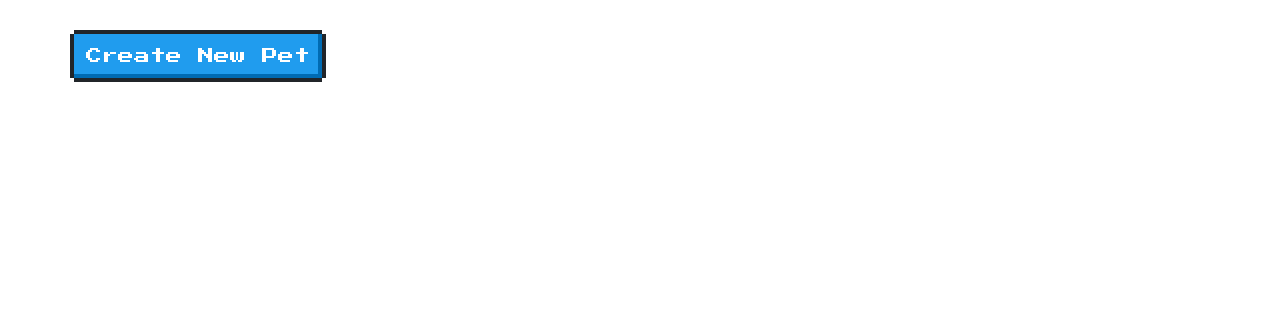
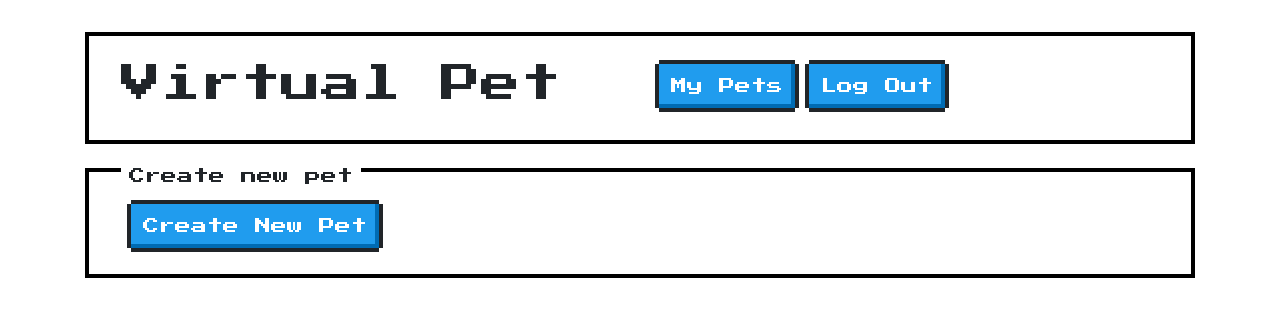
Before and after one commit to seraphina-b/virtual-pets, a React (Create React App) app in the folder react/: page /create in a window 1280 px wide. Shown: the top 316 px of the page. Built offline with nearby package versions, Linux system fonts and the light colour scheme; no server answers.

Commit message:
added nav bar to create pet

```diff
--- a/react/src/views/Create.js
+++ b/react/src/views/Create.js
@@ -1,6 +1,6 @@
 import React from "react";
 import NewPet from "./NewPet.js";
-
+import { Link } from "react-router-dom";
 //i think this is what we want the /pets to be in many ways
 class Create extends React.Component {
   constructor(props) {
@@ -48,7 +48,27 @@ class Create extends React.Component {
 
   render() {
     return (
-      <div>
+      <div className="container">
+        <nav className="nes-container with-title">
+          <div className="row">
+            <div className="col">
+              <h1>Virtual Pet</h1>
+            </div>
+            <div className="col">
+              {/* Kat note: a button that directs users to Pets.js (list) */}
+              <Link to="/pets" className="nes-btn is-primary">
+                My Pets
+              </Link>
+              <button type="button" className="nes-btn is-primary">
+                Log Out
+              </button>
+            </div>
+          </div>
+        </nav>
+
+        <br></br>
+        <div className="nes-container with-title">
+          <h3 className="title">Create new pet</h3>
           <button
             type="button"
             onClick={this.handleClick}
@@ -63,6 +83,7 @@ class Create extends React.Component {
             })}
           </div>
         </div>
+      </div>
     );
   }
 }
--- a/react/src/views/Pet/Pet.js
+++ b/react/src/views/Pet/Pet.js
@@ -152,7 +152,6 @@ class Pet extends React.Component {
           <h3 className="title">Your Pet</h3>
 
           <div className="row">
-            {/* col 1 */}
             <div className="col">
               {/* Kat note: h2 displays the pet name */}
               <h2>{this.state.pet.name}</h2>
@@ -172,7 +171,6 @@ class Pet extends React.Component {
               </button>
             </div>
 
-            {/* col 3 */}
             <div className="col">
               <h5>Hunger</h5>
               <progress
```
Lines whose indentation alone changed are shown as unchanged.
